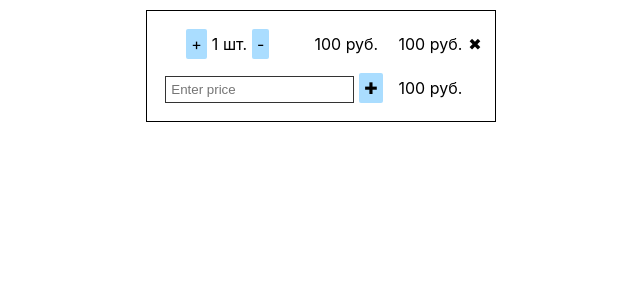
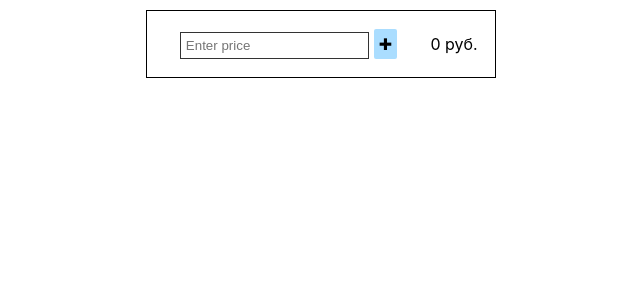
Before and after one commit to shsv382/buyer_list, a React (Create React App) app: page / in a window 1280 px wide. Shown: the top 300 px of the page, without its empty margins (319-959 px from the left). Built offline with nearby package versions, Linux system fonts and the light colour scheme.

Commit message:
Added redux, the code is broken

```diff
--- a/src/App.js
+++ b/src/App.js
@@ -1,85 +1,54 @@
 import React, { Component } from 'react';
+import { connect } from 'react-redux';
 
 import './App.css';
 import ItemList from "./ItemList";
+import * as actions from './actions';
+
+
+const mapStateToProps = state => {
+  return {
+    items: state.items
+  }
+}
+
+const mapDispatchToProps = dispatch => {
+  return {
+    onCreateItem: (event) => dispatch(actions.createItem(event)),
+    onIncrement:  (event) => dispatch(actions.increment(event)),
+    onDecrement:  (event) => dispatch(actions.decrement(event)),
+    omRemoveItem: (event) => dispatch(actions.removeItem(event))
+  }
+}
+
 
 class App extends Component {
   constructor(props) {
     super(props);
-    this.state = {
-      items: [{
-        count: 1,
-        price: 100,
-        value: function() {return this.count * this.price}
-      }]
-    }
-    this.createItem = this.createItem.bind(this);
-    this.removeItem = this.removeItem.bind(this);
-    this.increment = this.increment.bind(this);
-    this.decrement = this.decrement.bind(this);
     this.calculateSum = this.calculateSum.bind(this);
-  }
-
-  createItem(e) {
-    this.setState({
-      items: this.state.items.concat({
-        count: 1,
-        price: parseInt(e.target.previousSibling.value) && parseInt(e.target.previousSibling.value) > 0 ?
-                parseInt(e.target.previousSibling.value) : 1,
-        value: function() {return this.count * this.price}
-      })
-    });
   }
 
   calculateSum() {
     let sum = 0;
-    for (let i = 0; i < this.state.items.length; i++) {
-      sum += this.state.items[i].value();
+    for (let i = 0; i < this.props.items.length; i++) {
+      sum += this.props.items[i].value();
     }
     return sum;
-  }
-
-  increment(e) {
-    let items = this.state.items;
-    items[parseInt(e.target.dataset.elem)].count += 1;
-    this.setState({
-      items: items
-    });
-  }
-
-  decrement(e) {
-    let items = this.state.items;
-    if (items[parseInt(e.target.dataset.elem)].count > 1) {
-      items[parseInt(e.target.dataset.elem)].count -= 1;
-    } else if (items[parseInt(e.target.dataset.elem)].count <= 1) {
-      items.splice(parseInt(e.target.dataset.elem), 1)
-    }
-    this.setState({
-      items: items
-    });
   }
 
   componentDidMount() {
 
   }
 
-  removeItem(e) {
-    let items = this.state.items;
-    items.splice(parseInt(e.target.dataset.elem), 1);
-    this.setState({
-      items: items
-    });
-  }
-
   render() {
     return (
             <table>
-              <ItemList items={this.state.items}
+              <ItemList items={this.props.items}
                         addCount={this.addCount}
                         removeCount={this.removeCount}
-                        increment={this.increment}
-                        decrement={this.decrement}
-                        removeItem={this.removeItem} />
+                        increment={this.props.onIncrement}
+                        decrement={this.props.onDecrement}
+                        removeItem={this.props.onRemoveItem} />
               <tfoot>
                 <tr>
                   <td colSpan="2">
@@ -88,7 +57,7 @@ class App extends Component {
                           min="0"
                           pattern="[0-9]{1,}"
                           placeholder="Enter price" />
-                  <span onClick={this.createItem}>&#10010;</span>
+                  <span onClick={this.props.onCreateItem}>&#10010;</span>
                   </td>
                   <td id="sum">{this.calculateSum()} руб.</td>
                 </tr>
@@ -99,4 +68,4 @@ class App extends Component {
   }
 }
 
-export default App;
+export default connect(mapStateToProps, mapDispatchToProps)(App);
--- a/src/Item.js
+++ b/src/Item.js
@@ -1,18 +1,24 @@
 import React from 'react';
 
-const Item = (props) => {
+class Item extends React.Component {
+	constructor(props) {
+		super(props);
+	}
+
+	render() {
 		return (
 				<tr>
 					<td>
-				<span data-elem={props.id} onClick={props.increment}>+</span>
-				{props.item.count} шт.
-				<span data-elem={props.id} onClick={props.decrement}>-</span>
+						<span data-elem={this.props.id} onClick={this.props.increment}>+</span>
+						{this.props.item.count} шт.
+						<span data-elem={this.props.id} onClick={this.props.decrement}>-</span>
 					</td>
-			<td>{props.item.price} руб.</td>
-			<td className="value">{props.item.value()} руб.</td>
-			<td data-elem={props.id} onClick={props.removeItem}>&#10006;</td>
+					<td>{this.props.item.price} руб.</td>
+					<td className="value">{this.props.item.value()} руб.</td>
+					<td data-elem={this.props.id} onClick={this.props.removeItem}>&#10006;</td>
 				</tr>
 		)
 	}
+}
 
 export default Item;
--- a/src/ItemList.js
+++ b/src/ItemList.js
@@ -1,14 +1,20 @@
 import React from 'react';
 import Item from './Item.js';
 
-const ItemList = (props) => {
-    let items = props.items.map((item, i) => {
+class ItemList extends React.Component {
+	constructor(props) {
+		super(props);
+	}
+
+	render() {
+		let { items, increment, decrement, removeItem } = this.props;
+	    items = items.map((item, i) => {
 	    	return <Item item={ item }
-    				 key={ Math.floor(Math.random() * 100) }
 	    				 id={ i }
-    				 increment={props.increment}
-    				 decrement={props.decrement}
-    				 removeItem={props.removeItem} />
+	    				 // key={ 'key' + Math.floor(Math.random() * 10000) }
+	    				 increment={increment}
+	    				 decrement={decrement}
+	    				 removeItem={removeItem} />
 	    });
 
 	    return (
@@ -17,5 +23,6 @@ const ItemList = (props) => {
 		    </tbody>
 		);
 	}
+}
 
 export default ItemList;
--- /dev/null
+++ b/src/actions.js
@@ -0,0 +1,20 @@
+export const createItem = (event) => ({
+	type: 'CREATE_ITEM',
+	payload: parseInt(event.target.previousSibling.value) && parseInt(event.target.previousSibling.value) > 0 ?
+	 parseInt(event.target.previousSibling.value) : 1
+});
+
+export const increment = (event) => ({
+	type: 'INCREMENT',
+	payload: parseInt(event.target.dataset.elem)
+});
+
+export const decrement = (event) => ({
+	type: 'DECREMENT',
+	payload: parseInt(event.target.dataset.elem)
+});
+
+export const removeItem = (event) => ({
+	type: 'REMOVE_ITEM',
+	payload: parseInt(event.target.dataset.elem)
+});
--- a/src/index.js
+++ b/src/index.js
@@ -3,8 +3,19 @@ import ReactDOM from 'react-dom';
 import './index.css';
 import App from './App';
 import * as serviceWorker from './serviceWorker';
+import { createLogger } from 'redux-logger';
 
-ReactDOM.render(<App />, document.getElementById('root'));
+import { createStore, applyMiddleware } from 'redux';
+import { Provider } from 'react-redux';
+
+import { setItemsList } from './reducers';
+
+const logger = createLogger();
+const store = createStore(setItemsList, applyMiddleware(logger));
+
+ReactDOM.render(<Provider store={ store }>
+					<App />
+				</Provider>, document.getElementById('root'));
 
 // If you want your app to work offline and load faster, you can change
 // unregister() to register() below. Note this comes with some pitfalls.
--- /dev/null
+++ b/src/reducers.js
@@ -0,0 +1,40 @@
+const initialState = {
+	items: []
+};
+
+export const setItemsList = (state=initialState, action={}) => {
+	switch(action.type) {
+		case "CREATE_ITEM":
+			return Object.assign({}, state, {
+				items: state.items.concat({
+		        	count: 1,
+		        	price: action.payload,
+		        	value: function() {return this.count * this.price}
+		    	})
+		    });
+		case "INCREMENT":
+			let incItems = state.items;
+			incItems[action.payload].count += 1;
+			return Object.assign({}, state, {
+				items: incItems
+			});
+		case "DECREMENT":
+			let decItems = state.items;
+			if (decItems[action.payload].count > 1) {
+		      decItems[action.payload].count -= 1;
+		    } else if (decItems[action.payload].count <= 1) {
+		      decItems.splice(action.payload, 1)
+		    }
+			return Object.assign({}, state, {
+				items: decItems
+			});
+		case 'REMOVE_ITEM':
+			let newItems = state.items;
+		    newItems.splice(action.payload, 1);
+		    return Object.assign({}, state, {
+				items: newItems
+			});
+		default:
+			return state;
+	}
+}
```
Also changed, not shown: package.json (+8 -1 lines), 1 other file (tests, documents, lock files or other folders). Lines whose indentation alone changed are shown as unchanged.
